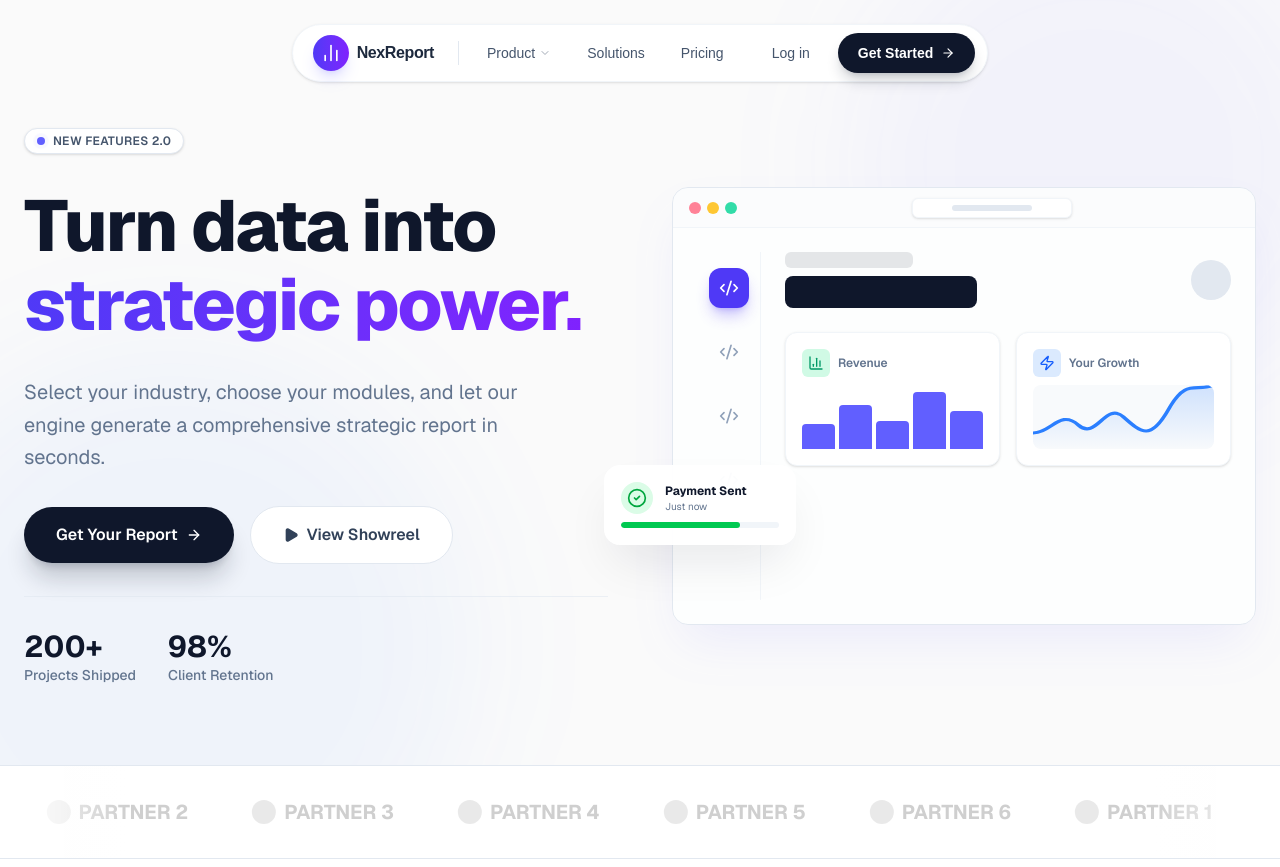
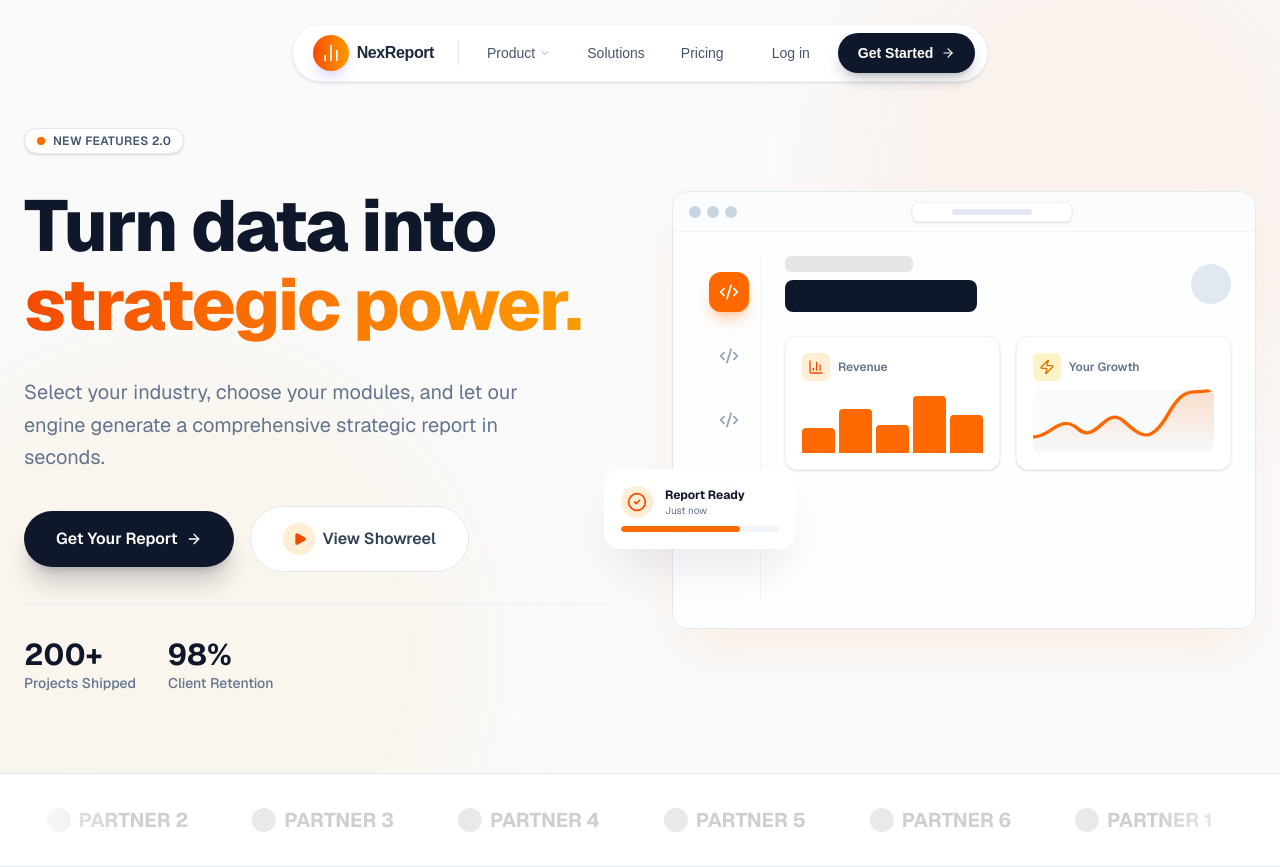
Before and after one commit to Ameerjafar/ZARC-Development, a Next.js app in the folder my-app/: page / in a window 1280 px wide. Built offline with nearby package versions, Linux system fonts and the light colour scheme.

Commit message:
changed the color of hero section

```diff
--- a/my-app/app/components/Hero.tsx
+++ b/my-app/app/components/Hero.tsx
@@ -1,17 +1,14 @@
 "use client";
 
-import React, { useState, useEffect } from "react";
-import { motion, useScroll, useTransform, useSpring, useMotionValue } from "framer-motion";
+import React from "react";
+import { motion, useScroll, useTransform, useMotionValue } from "framer-motion";
 import {
   ArrowRight,
   Play,
   CheckCircle2,
   Zap,
   BarChart3,
-  Globe,
-  Code2,
-  Menu,
-  X
+  Code2
 } from "lucide-react";
 
 // --- Components ---
@@ -58,17 +55,17 @@ export default function Hero() {
   const y2 = useTransform(scrollY, [0, 500], [0, -100]);
 
   return (
-    <div className="relative min-h-screen bg-[#FAFAFA] text-slate-900 overflow-hidden font-sans selection:bg-indigo-100 selection:text-indigo-900">
+    <div className="relative min-h-screen bg-[#FAFAFA] text-slate-900 overflow-hidden font-sans selection:bg-orange-100 selection:text-orange-900">
 
-      {/* Background Decor */}
+      {/* Background Decor (Orange Theme) */}
       <div className="absolute top-0 left-0 w-full h-full overflow-hidden pointer-events-none">
-        <div className="absolute top-[-10%] right-[-5%] w-[500px] h-[500px] bg-indigo-500/5 rounded-full blur-3xl" />
-        <div className="absolute bottom-[-10%] left-[-10%] w-[600px] h-[600px] bg-blue-500/5 rounded-full blur-3xl" />
+        <div className="absolute top-[-10%] right-[-5%] w-[500px] h-[500px] bg-orange-500/5 rounded-full blur-3xl" />
+        <div className="absolute bottom-[-10%] left-[-10%] w-[600px] h-[600px] bg-amber-500/5 rounded-full blur-3xl" />
       </div>
 
       <main className="relative pt-32 pb-20 px-6 max-w-7xl mx-auto grid lg:grid-cols-2 gap-16 items-center">
 
-        {/* Left: Content (UPDATED) */}
+        {/* Left: Content */}
         <motion.div
           initial={{ opacity: 0, y: 20 }}
           animate={{ opacity: 1, y: 0 }}
@@ -78,36 +75,38 @@ export default function Hero() {
           {/* Badge */}
           <div className="inline-flex items-center gap-2 px-3 py-1 rounded-full bg-white border border-slate-200 shadow-sm">
             <span className="relative flex h-2 w-2">
-              <span className="animate-ping absolute inline-flex h-full w-full rounded-full bg-indigo-400 opacity-75"></span>
-              <span className="relative inline-flex rounded-full h-2 w-2 bg-indigo-500"></span>
+              <span className="animate-ping absolute inline-flex h-full w-full rounded-full bg-orange-400 opacity-75"></span>
+              <span className="relative inline-flex rounded-full h-2 w-2 bg-orange-500"></span>
             </span>
             <span className="text-xs font-semibold text-slate-600 tracking-wide uppercase">New Features 2.0</span>
           </div>
 
-          {/* Headline (UPDATED) */}
+          {/* Headline (Vibrant Orange Gradient) */}
           <h1 className="text-5xl md:text-7xl font-extrabold tracking-tight leading-[1.1] text-slate-900">
             Turn data into <br />
-            <span className="text-transparent bg-clip-text bg-gradient-to-r from-indigo-600 to-violet-600">
+            <span className="text-transparent bg-clip-text bg-gradient-to-r from-orange-600 to-amber-500">
               strategic power.
             </span>
           </h1>
 
-          {/* Subheadline (UPDATED) */}
+          {/* Subheadline */}
           <p className="text-lg md:text-xl text-slate-500 max-w-lg leading-relaxed">
             Select your industry, choose your modules, and let our engine generate a comprehensive strategic report in seconds.
           </p>
 
-          {/* Action Buttons (UPDATED) */}
+          {/* Action Buttons (Orange Primary) */}
           <div className="flex flex-wrap items-center gap-4">
             <button className="group relative px-8 py-4 rounded-full bg-slate-900 text-white font-semibold shadow-xl shadow-slate-900/20 overflow-hidden transition-all hover:scale-105 active:scale-95">
-              <div className="absolute inset-0 bg-white/10 translate-y-full group-hover:translate-y-0 transition-transform duration-300" />
+              <div className="absolute inset-0 bg-orange-500/20 translate-y-full group-hover:translate-y-0 transition-transform duration-300" />
               <span className="relative flex items-center gap-2">
                 Get Your Report
                 <ArrowRight className="w-4 h-4 group-hover:translate-x-1 transition-transform" />
               </span>
             </button>
-            <button className="px-8 py-4 rounded-full bg-white border border-slate-200 text-slate-700 font-semibold hover:bg-slate-50 transition-colors flex items-center gap-2">
-              <Play className="w-4 h-4 fill-current" />
+            <button className="px-8 py-4 rounded-full bg-white border border-slate-200 text-slate-700 font-semibold hover:bg-slate-50 transition-colors flex items-center gap-2 group">
+              <div className="w-8 h-8 rounded-full bg-orange-100 flex items-center justify-center group-hover:scale-110 transition-transform">
+                 <Play className="w-3.5 h-3.5 fill-orange-600 text-orange-600 ml-0.5" />
+              </div>
               View Showreel
             </button>
           </div>
@@ -125,20 +124,20 @@ export default function Hero() {
           </div>
         </motion.div>
 
-        {/* Right: Visual Mockup (UNCHANGED) */}
+        {/* Right: Visual Mockup */}
         <div className="relative z-10 hidden lg:block perspective-2000">
            <TiltCard>
              {/* Main App Container */}
              <motion.div
                style={{ y: y2 }}
-               className="absolute inset-0 bg-white rounded-2xl shadow-2xl shadow-indigo-500/10 border border-slate-200 overflow-hidden flex flex-col"
+               className="absolute inset-0 bg-white rounded-2xl shadow-2xl shadow-orange-500/10 border border-slate-200 overflow-hidden flex flex-col"
              >
                {/* Mockup Header */}
                <div className="h-10 border-b border-slate-100 bg-slate-50/50 flex items-center px-4 gap-2">
                  <div className="flex gap-1.5">
-                   <div className="w-3 h-3 rounded-full bg-rose-400/80" />
-                   <div className="w-3 h-3 rounded-full bg-amber-400/80" />
-                   <div className="w-3 h-3 rounded-full bg-emerald-400/80" />
+                   <div className="w-3 h-3 rounded-full bg-slate-300" />
+                   <div className="w-3 h-3 rounded-full bg-slate-300" />
+                   <div className="w-3 h-3 rounded-full bg-slate-300" />
                  </div>
                  <div className="mx-auto w-40 h-5 bg-white rounded-md border border-slate-100 shadow-sm flex items-center justify-center">
                    <div className="w-20 h-1.5 bg-slate-200 rounded-full" />
@@ -150,7 +149,7 @@ export default function Hero() {
                  {/* Sidebar */}
                  <div className="w-16 flex flex-col items-center gap-6 py-4 border-r border-slate-100">
                      {[1,2,3,4].map(i => (
-                       <div key={i} className={`w-10 h-10 rounded-xl flex items-center justify-center transition-colors ${i === 1 ? 'bg-indigo-600 text-white shadow-lg shadow-indigo-600/30' : 'text-slate-400 hover:bg-white hover:shadow-sm'}`}>
+                       <div key={i} className={`w-10 h-10 rounded-xl flex items-center justify-center transition-colors ${i === 1 ? 'bg-orange-500 text-white shadow-lg shadow-orange-500/30' : 'text-slate-400 hover:bg-white hover:shadow-sm'}`}>
                          <Code2 className="w-5 h-5" />
                        </div>
                      ))}
@@ -168,29 +167,29 @@ export default function Hero() {
 
                    {/* Charts Grid */}
                    <div className="grid grid-cols-2 gap-4">
-                     {/* Card 1: Revenue */}
+                     {/* Card 1: Revenue (Orange Bars) */}
                      <div className="bg-white p-4 rounded-xl border border-slate-100 shadow-sm space-y-3">
                        <div className="flex items-center gap-2 mb-2">
-                         <div className="p-1.5 rounded-md bg-emerald-100 text-emerald-600"><BarChart3 className="w-4 h-4"/></div>
+                         <div className="p-1.5 rounded-md bg-orange-100 text-orange-600"><BarChart3 className="w-4 h-4"/></div>
                          <span className="text-xs font-semibold text-slate-500">Revenue</span>
                        </div>
                        <div className="h-16 flex items-end gap-1">
                          {[40, 70, 45, 90, 60].map((h, i) => (
-                           <div key={i} className="flex-1 bg-indigo-500 rounded-t-sm" style={{ height: `${h}%` }} />
+                           <div key={i} className="flex-1 bg-orange-500 rounded-t-sm" style={{ height: `${h}%` }} />
                          ))}
                        </div>
                      </div>
 
-                     {/* Card 2: Your Growth (Maintained) */}
+                     {/* Card 2: Your Growth (Orange Line) */}
                      <div className="bg-white p-4 rounded-xl border border-slate-100 shadow-sm space-y-3">
                        <div className="flex items-center gap-2 mb-2">
-                         <div className="p-1.5 rounded-md bg-blue-100 text-blue-600"><Zap className="w-4 h-4"/></div>
+                         <div className="p-1.5 rounded-md bg-amber-100 text-amber-600"><Zap className="w-4 h-4"/></div>
                          <span className="text-xs font-semibold text-slate-500">Your Growth</span>
                        </div>
                        <div className="h-16 w-full bg-slate-50 rounded-lg relative overflow-hidden flex items-end">
                           <svg
                             viewBox="0 0 100 40"
-                            className="w-full h-full text-blue-500"
+                            className="w-full h-full text-orange-500"
                             preserveAspectRatio="none"
                           >
                              {/* Gradient Fill */}
@@ -205,7 +204,7 @@ export default function Hero() {
                                d="M0 40 L0 30 C10 30 15 15 25 25 C35 35 40 10 50 20 C60 30 65 35 75 15 C85 -5 90 5 100 0 L100 40 Z"
                                fill="url(#growthGradient)"
                              />
-                             {/* Stroke Line (Up, Down, Up) */}
+                             {/* Stroke Line */}
                              <path
                                d="M0 30 C10 30 15 15 25 25 C35 35 40 10 50 20 C60 30 65 35 75 15 C85 -5 90 5 100 0"
                                fill="none"
@@ -228,16 +227,16 @@ export default function Hero() {
                className="absolute -left-12 bottom-20 w-48 bg-white/90 backdrop-blur-xl border border-white/40 p-4 rounded-2xl shadow-2xl shadow-slate-900/10"
              >
                <div className="flex items-center gap-3 mb-2">
-                 <div className="w-8 h-8 rounded-full bg-green-100 flex items-center justify-center">
-                   <CheckCircle2 className="w-5 h-5 text-green-600" />
+                 <div className="w-8 h-8 rounded-full bg-orange-100 flex items-center justify-center">
+                   <CheckCircle2 className="w-5 h-5 text-orange-600" />
                  </div>
                  <div>
-                   <p className="text-xs font-bold text-slate-900">Payment Sent</p>
+                   <p className="text-xs font-bold text-slate-900">Report Ready</p>
                    <p className="text-[10px] text-slate-500">Just now</p>
                  </div>
                </div>
                <div className="w-full h-1.5 bg-slate-100 rounded-full overflow-hidden">
-                 <div className="w-3/4 h-full bg-green-500 rounded-full" />
+                 <div className="w-3/4 h-full bg-orange-500 rounded-full" />
                </div>
              </motion.div>
            </TiltCard>
@@ -251,7 +250,7 @@ export default function Hero() {
 
           <div className="flex w-max animate-marquee gap-16 px-8 opacity-50 grayscale hover:grayscale-0 transition-all duration-500">
             {[1,2,3,4,5,6,1,2,3,4].map((i, idx) => (
-              <div key={idx} className="flex items-center gap-2 font-bold text-xl text-slate-400">
+               <div key={idx} className="flex items-center gap-2 font-bold text-xl text-slate-400 hover:text-orange-500 transition-colors cursor-pointer">
                   <div className="w-6 h-6 rounded-full bg-slate-300" />
                   PARTNER {i}
                </div>
--- a/my-app/app/components/Navbar.tsx
+++ b/my-app/app/components/Navbar.tsx
@@ -85,7 +85,7 @@ export const Navbar = ({ onOpenAuth }: NavbarProps) => {
             className="flex items-center gap-2 px-3 cursor-pointer group"
             onClick={() => window.location.href = '/'}
           >
-            <div className="w-9 h-9 bg-gradient-to-r from-indigo-600 to-violet-600 rounded-full flex items-center justify-center text-white shadow-lg shadow-indigo-500/20 group-hover:scale-110 transition-transform duration-300">
+            <div className="w-9 h-9 bg-gradient-to-r from-orange-600 to-amber-500 rounded-full flex items-center justify-center text-white shadow-lg shadow-indigo-500/20 group-hover:scale-110 transition-transform duration-300">
               <BarChart2 className="w-5 h-5" />
             </div>
             {!searchOpen && (
```
Lines whose indentation alone changed are shown as unchanged.
